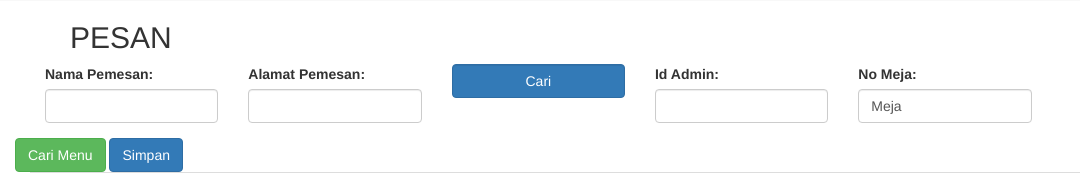
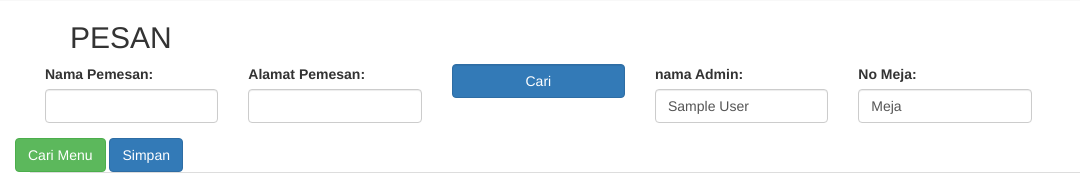
Before and after one commit to tugaswebstiki/tugasopitdexdizwandas, a PHP site: page /index.php?halaman=pesan in a window 1280 px wide. Shown: the part 690-863 px from the top of the page, without its empty margins (0-1080 px from the left). Run offline with PHP 8.4, Linux system fonts and the light colour scheme; the visitor is signed in with stand-in values (Sample User, id 1); data that the repository does not hold is empty; some libraries are stand-ins or nearby versions.

Commit message:
restorant

```diff
--- a/admin/pesan.php
+++ b/admin/pesan.php
@@ -25,8 +25,8 @@
 		</div>
 		<div class="col-md-2">
 			<div class="form-group">
-				<label for="alamat">Id Admin:</label>
-				<div class="form-control" id="idadm"></div>
+				<label for="alamat">nama Admin:</label>
+				<div class="form-control" ><?php echo $_SESSION['sess_nama'];?></div>
 			</div>
 		</div>
 		<div class="col-md-2">
```
